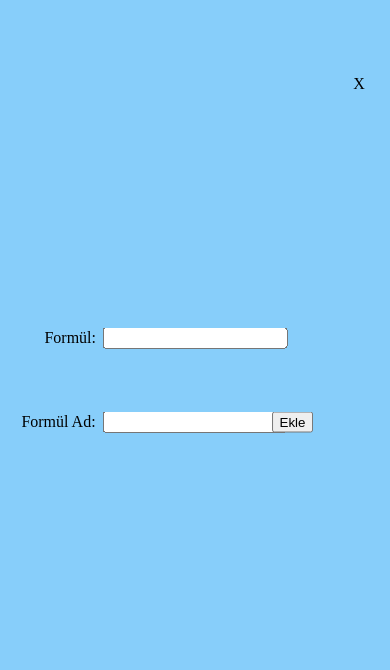
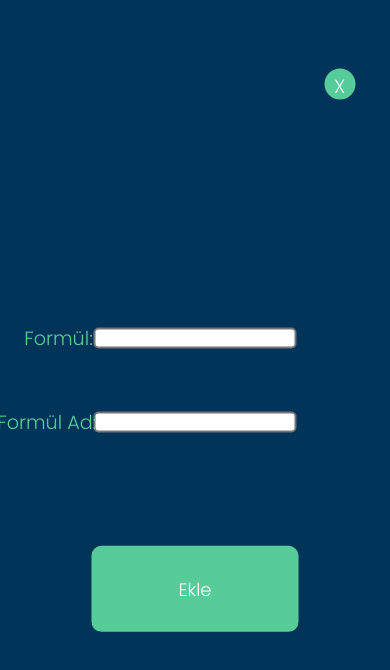
Before and after one commit to Bedmor/formulafinder, a website: page ekle/ekle.html in a window 390 px wide. Drawn offline with Linux system fonts and the light colour scheme.

```diff
--- a/ekle/ekle.html
+++ b/ekle/ekle.html
@@ -5,10 +5,10 @@
 </head>
 <body>
     <label>Formül:</label>
-    <label id="carpi">X</label>
+    <label id="carpi" class="carpi">X</label>
     <input id="formul" type="text">
     <label>Formül Ad:</label>
     <input id="formul_ad" type="text">
-    <button id="sbutton" type="button" onclick="">Ekle</button>
+    <button id="sbutton" type="button" onclick="Ekle()">Ekle</button>
 
 </body>
--- a/ekle/main.js
+++ b/ekle/main.js
@@ -1,9 +1,13 @@
-function Ekle(){
-    fetch("localhost:80",{
-        method:"POST",
-        body:`${document.getElementById("sinput").value}`,
-        headers:{
-            "Content-Type":"text/plain",
-        }
-    })
+function Ekle() {
+  fetch("localhost:80", {
+    method: "POST",
+    body: `{
+            ${document.getElementById("formul_ad").value}:${document.getElementById("formul").value}
+        }`,
+    headers: {
+      "Content-Type": "application/json",
+    },
+  });
 }
+sbutton = document.getElementById("sbutton");
+sbutton.addEventListener("click", () => Ekle());
--- a/ekle/style.css
+++ b/ekle/style.css
@@ -1,37 +1,49 @@
 @import url('https://fonts.googleapis.com/css2?family=Poppins:wght@300&display=swap');
 html body{
-    background-color:lightskyblue;
+    background-color:#003459;
     display: inline-block;
 }
 #carpi{
-    box-shadow: 10px;
-    margin: auto;
+    color: azure;
+    text-align: center;
+    width: 25px;
+    height: 25px;
+    border-radius: 50%;
+    border-style: solid;
+    border-color: #57CC99;
+    background-color: #57CC99;
+    cursor: pointer;
     top: 10%;
     right: 5%;
     position: fixed;
     transform: translate(-50%,-50%);
 }
-}
+
 label{
+    font-size: larger;
+    color:#57CC99 ;
     font-family: 'Poppins', sans-serif;
-    font-style: bold;
 
 }
 label:first-of-type{
     margin: auto;
     top: 40%;
-    left: 18%;
+    left: 15%;
     position: fixed;
     transform: translate(-50%,-50%);
 }
 label:last-of-type{
     margin: auto;
     top: 50%;
-    left: 15%;
+    left: 12%;
     position: fixed;
     transform: translate(-50%,-50%);
 }
 #formul{
+    outline: none;
+    border-style: solid;
+    border-radius: 5px;
+    width: 50%;
     outline: none;
     margin: auto;
     top: 50%;
@@ -39,20 +51,38 @@
     position: fixed;
     transform: translate(-50%,-50%);
 }
+#formul:focus{
+    border-color: #57CC99;
+}
 #formul_ad{
     outline: none;
+    border-style: solid;
+    border-radius: 5px;
     margin: auto;
+    width:50%;
     top: 40%;
     left: 50%;
     position: fixed;
     transform: translate(-50%,-50%);
 }
+#formul_ad:focus{
+    border-color: #57CC99;
+}
 #sbutton{
-    height: fit-content;
-    width: fit-content;
+    overflow: hidden;
+    box-sizing: content-box;
+    cursor: pointer;
+    font-size: large;
+    font-family: 'Poppins', sans-serif;
+    color: azure;
+    border-style: none;
+    border-radius: 10px;
+    background-color: #57CC99;
+    height: 10%;
+    width: 50%;
     margin: auto;
-    top: 50%;
-    left: 75%;
+    bottom: 20%;
+    left: 50%;
     position:fixed;
     transform: translate(-50%,-50%);
 }
--- a/style.css
+++ b/style.css
@@ -1,3 +1,4 @@
+@import url('https://fonts.googleapis.com/css2?family=Poppins:wght@300&display=swap');
 html, body{
 
     background-color: #003459;
@@ -50,7 +51,7 @@
     width: 50vw;
     left: 25vw;
     top: 50%;
-    height: 3vw;
+    height: 6vh;
     border-width: 1vh;
     border-radius: 2vh;
     border-top-right-radius: 1px;
@@ -65,7 +66,7 @@
 }
 #tus{
     position:absolute;
-    height: 8.35vh;
+    height: 8vh;
     top: 50%;
     width: 5vw;
     left:75vw;
@@ -91,22 +92,27 @@
 }
 #add{
     cursor: pointer;
-    position: fixed;
+    position: absolute;
     top: 0;
     right: 0;
     color: azure;
-    border-radius: 50px;
+    border-radius: 1rem;
     background-color: #57CC99;
-    font-size: 1.5vw;
+    font-size: 3vw;
     border-style: none;
 }
+.search{
+    border: none;
+}
 #search{
+    box-shadow:0 0 20px #001e33;
+    opacity: 0;
     border-radius: 50px;
-    border-style: solid;
-    border: black;
-    border-width: 10px;
+    border-style:solid ;
+    border-color: black;
+    border-width: 3px;
     overflow:hidden;
-    z-index: 1;
+    z-index: -1;
     margin: auto;
     left: 50%;
     position:absolute;
```
Also changed, not shown: animate.js (+10 -7 lines), index.html (+2 -2 lines), main.js (+15 -8 lines).
